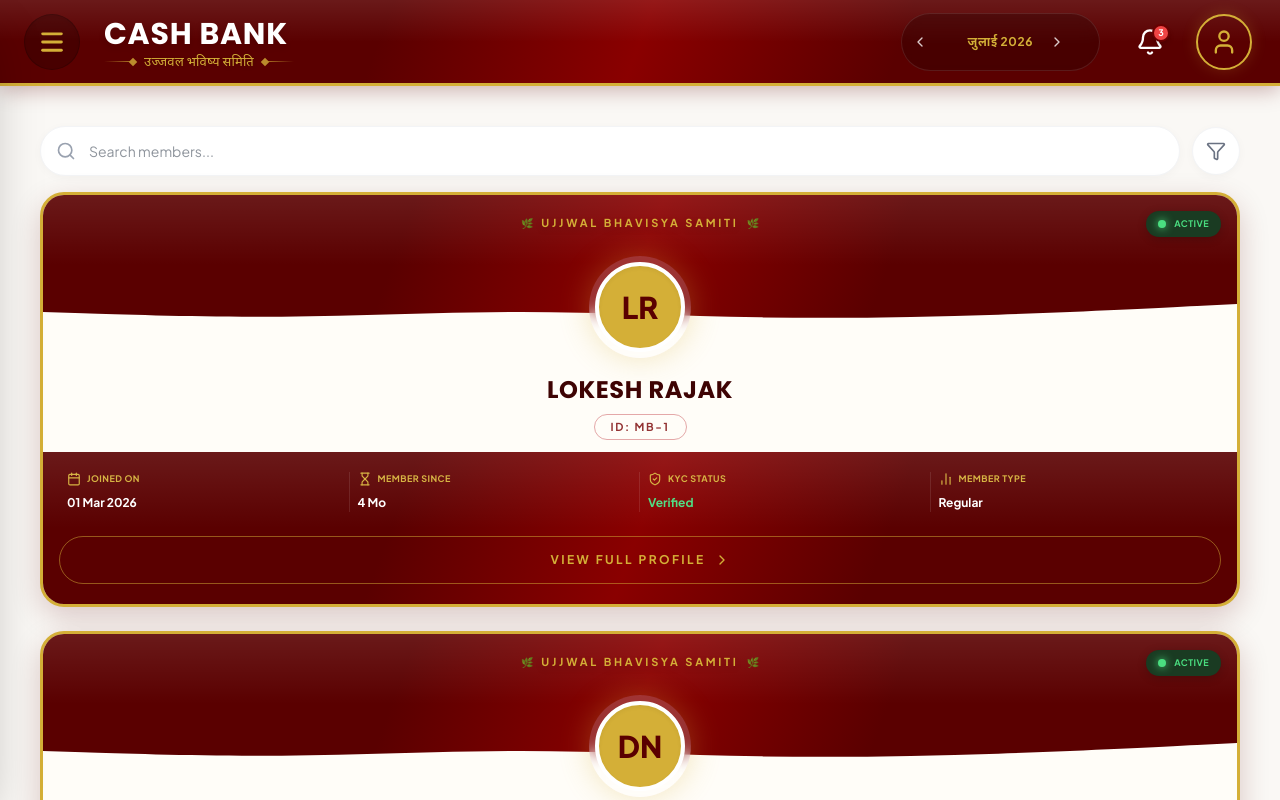
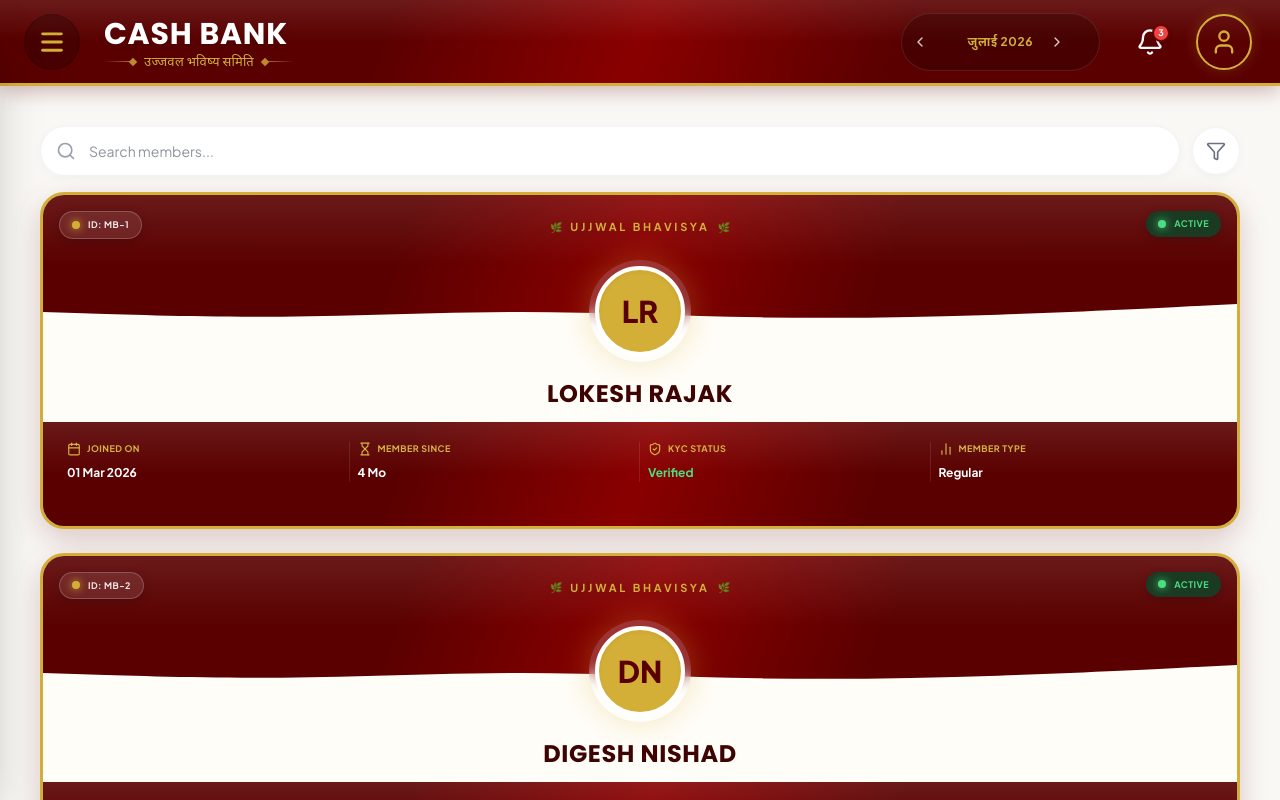
Before and after one commit to ganitwali2025-maker/Cash-Bank-, a React (Vite) app: page /members in a window 1280 px wide. Both pictures are taken after a click on the button "GET STARTED". Shown: the top 800 px of the page. Built offline with nearby package versions, Linux system fonts and the light colour scheme.

Commit message:
Make member cards clickable, remove View Profile button, and move Member ID to top-left badge

```diff
--- a/src/components/MembersTab.tsx
+++ b/src/components/MembersTab.tsx
@@ -205,7 +205,8 @@ export default function MembersTab({
           return (
             <div
               key={member.id}
-              className="bg-[#FFFDF8] rounded-[24px] shadow-[0_10px_30px_rgba(90,0,0,0.2)] flex flex-col relative overflow-hidden mb-6 border-[3px] border-[#D4AF37]"
+              onClick={() => navigate(`/savings/${member.id}`)}
+              className="bg-[#FFFDF8] rounded-[24px] shadow-[0_10px_30px_rgba(90,0,0,0.2)] flex flex-col relative overflow-hidden mb-6 border-[3px] border-[#D4AF37] cursor-pointer hover:scale-[1.02] transition-transform duration-300"
             >
               {/* Maroon Header with Wavy Bottom */}
               <div className="absolute top-0 left-0 w-full h-[140px] bg-[linear-gradient(110deg,#5A0000_30%,#8A0000_50%,#5A0000_70%)] overflow-hidden">
@@ -219,20 +220,27 @@ export default function MembersTab({
 
               {/* Header Content */}
               <div className="pt-5 px-5 relative z-10 flex justify-between items-start">
-                <div className="flex-1 flex justify-center items-center gap-2">
+                <div className="absolute left-4 top-4">
+                  <span className="px-3 py-1.5 bg-white/10 text-white/90 text-[9px] font-bold uppercase tracking-wider rounded-full shadow-[0_2px_10px_rgba(0,0,0,0.2)] flex items-center gap-2 border border-white/20 backdrop-blur-sm">
+                    <span className="w-2 h-2 rounded-full bg-[#D4AF37] shadow-[0_0_8px_#D4AF37]"></span> ID: {member.id.replace('member-', 'MB-')}
+                  </span>
+                </div>
+
+                <div className="flex-1 flex justify-center items-center gap-2 mt-1">
                   <span className="text-[#D4AF37] opacity-80 text-[10px]">🌿</span>
                   <p className="text-[#D4AF37] text-[10px] sm:text-[11px] tracking-[0.25em] uppercase font-bold drop-shadow-md">
-                    UJJWAL BHAVISYA SAMITI
+                    UJJWAL BHAVISYA
                   </p>
                   <span className="text-[#D4AF37] opacity-80 text-[10px]">🌿</span>
                 </div>
+
                 <div className="absolute right-4 top-4">
                   {isActive ? (
                     <span className="px-3 py-1.5 bg-[#1A3B22] text-[#4ADE80] text-[9px] font-bold uppercase tracking-wider rounded-full shadow-[0_2px_10px_rgba(0,0,0,0.2)] flex items-center gap-2">
                       <span className="w-2 h-2 rounded-full bg-[#4ADE80] shadow-[0_0_8px_#4ADE80]"></span> ACTIVE
                     </span>
                   ) : (
-                    <span className="px-3 py-1.5 bg-white/10 text-white/70 text-[9px] font-bold uppercase tracking-wider rounded-full shadow-[0_2px_10px_rgba(0,0,0,0.2)] flex items-center gap-2 border border-white/10">
+                    <span className="px-3 py-1.5 bg-white/10 text-white/70 text-[9px] font-bold uppercase tracking-wider rounded-full shadow-[0_2px_10px_rgba(0,0,0,0.2)] flex items-center gap-2 border border-white/10 backdrop-blur-sm">
                       <span className="w-2 h-2 rounded-full bg-white/50"></span> INACTIVE
                     </span>
                   )}
@@ -247,12 +255,7 @@ export default function MembersTab({
                   </div>
                 </div>
 
-                <h3 className="font-black text-[#3e0303] text-2xl mt-4 tracking-wide uppercase">{member.name}</h3>
-
-                <div className="px-4 py-1 border border-[#e4a8a8] text-[#933333] text-[11px] font-bold tracking-[0.15em] rounded-full mt-2 mb-3 bg-[#FFFDF8]">
-                  ID: {member.id.replace('member-', 'MB-')}
-                </div>
-
+                <h3 className="font-black text-[#3e0303] text-2xl mt-4 tracking-wide uppercase mb-3">{member.name}</h3>
 
               </div>
 
@@ -295,13 +298,6 @@ export default function MembersTab({
                     <p className="text-[12px] font-bold text-white">Regular</p>
                   </div>
                 </div>
-
-                <button
-                  onClick={() => navigate(`/savings/${member.id}`)}
-                  className="w-full border border-[#D4AF37]/50 text-[#D4AF37] hover:bg-[#D4AF37]/10 py-3.5 rounded-full text-xs font-bold uppercase tracking-[0.2em] transition-colors flex items-center justify-center gap-2"
-                >
-                  View Full Profile <ChevronRight className="w-4 h-4" />
-                </button>
               </div>
             </div>
           );
```
